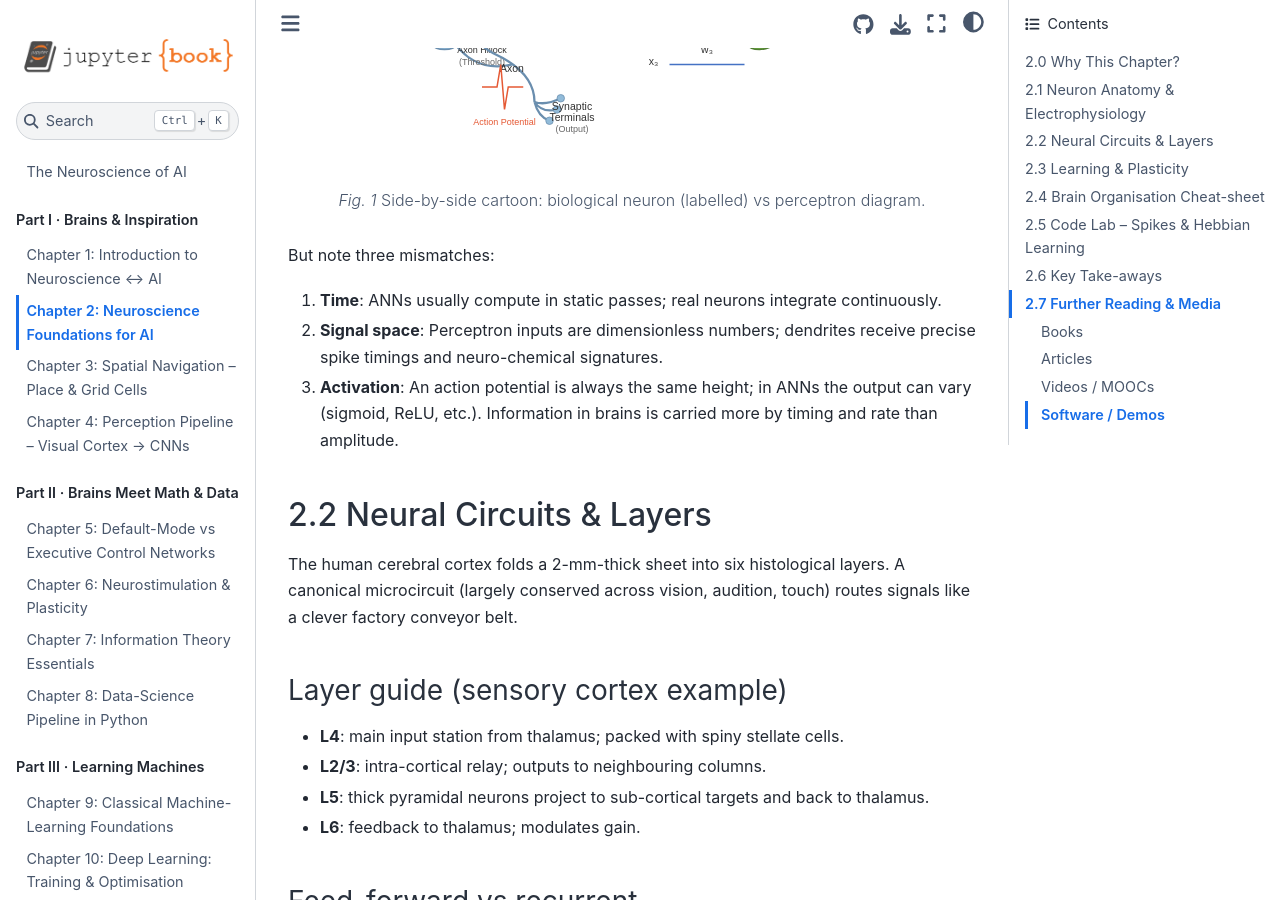
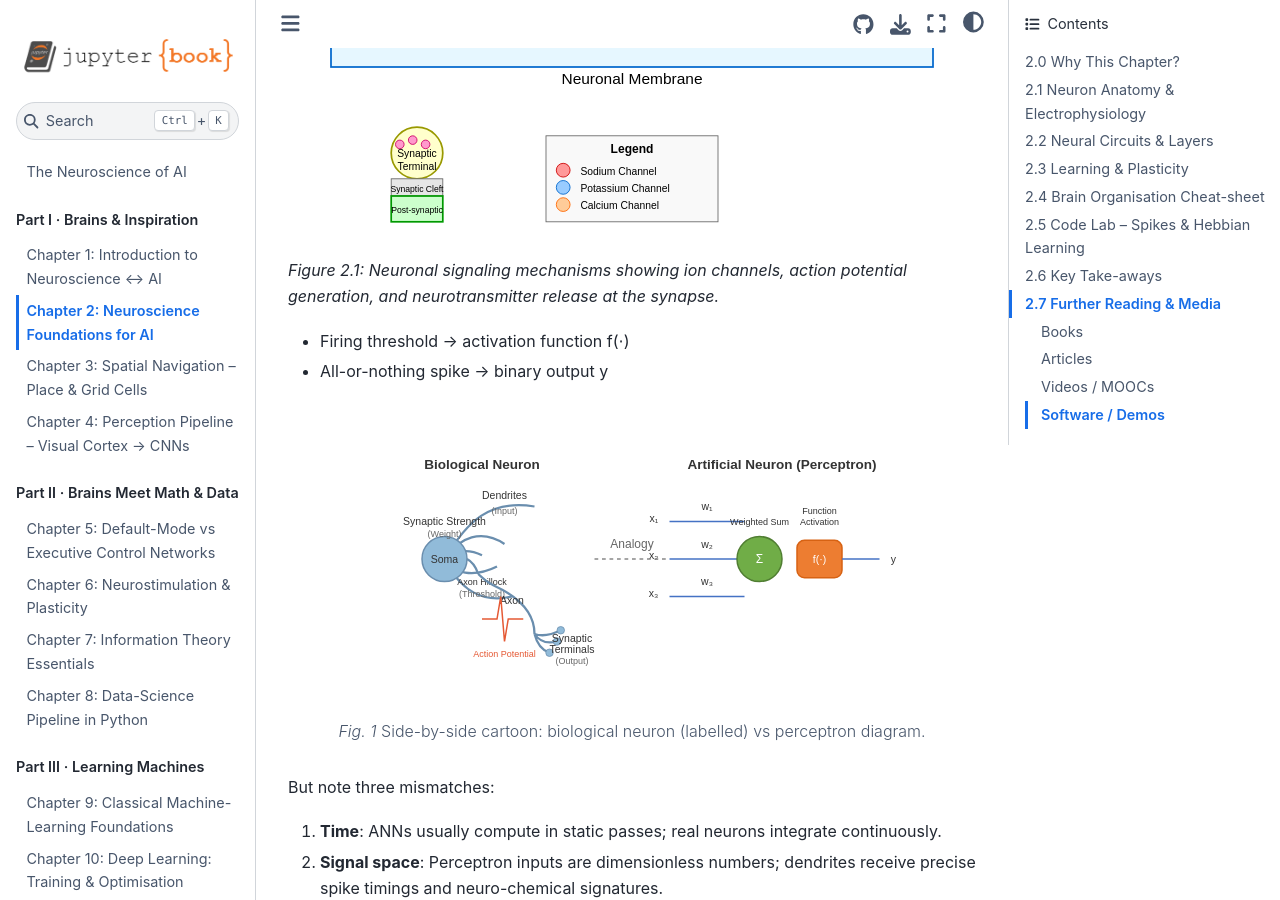
Before and after one commit to ricyoung/NeuroAI-Handbook, a Jupyter Book: the page built from book/part1/ch02_neuro_foundations.md, in a window 1280 px wide and 900 px high, scrolled down 2087 px. Built offline with Jupyter Book 1.0.4 settings and Sphinx 7.4.7 and the Sphinx Book theme 1.1.4, drawn with Linux system fonts in a browser that asks for light colours.

Commit message:
Add figures for Chapters 2 and 3
- Add neuronal signaling diagram for Chapter 2
- Add brain regions and learning systems figure for Chapter 2
- Add place cells vs. grid cells comparison for Chapter 3
- Add cognitive maps diagram for Chapter 3
- Update chapter text to reference the new figures

🤖 Generated with [Claude Code](https://claude.ai/code)

Co-Authored-By: Claude <noreply@anthropic.com>

```diff
--- a/book/part1/ch02_neuro_foundations.md
+++ b/book/part1/ch02_neuro_foundations.md
@@ -38,6 +38,10 @@ An arriving spike triggers Ca²⁺ influx, vesicles fuse, and transmitter molecu
 - Dendritic spine → input line xᵢ
 - Synaptic strength (number & efficacy of receptors) → weight wᵢ
 - Somatic integration → weighted sum Σ wᵢxᵢ
+
+![Neuronal Signaling Mechanisms](../figures/ch02/neuronal_signaling.svg)
+
+*Figure 2.1: Neuronal signaling mechanisms showing ion channels, action potential generation, and neurotransmitter release at the synapse.*
 - Firing threshold → activation function f(⋅)
 - All-or-nothing spike → binary output y
 
```
Also changed, not shown: book/part1/ch03_spatial_navigation.md (+8 -0 lines), book/figures/ch02/brain_regions_learning.svg (added), book/figures/ch02/neuronal_signaling.svg (added), book/figures/ch03/cognitive_maps.svg (added), book/figures/ch03/place_grid_cells.svg (added).
